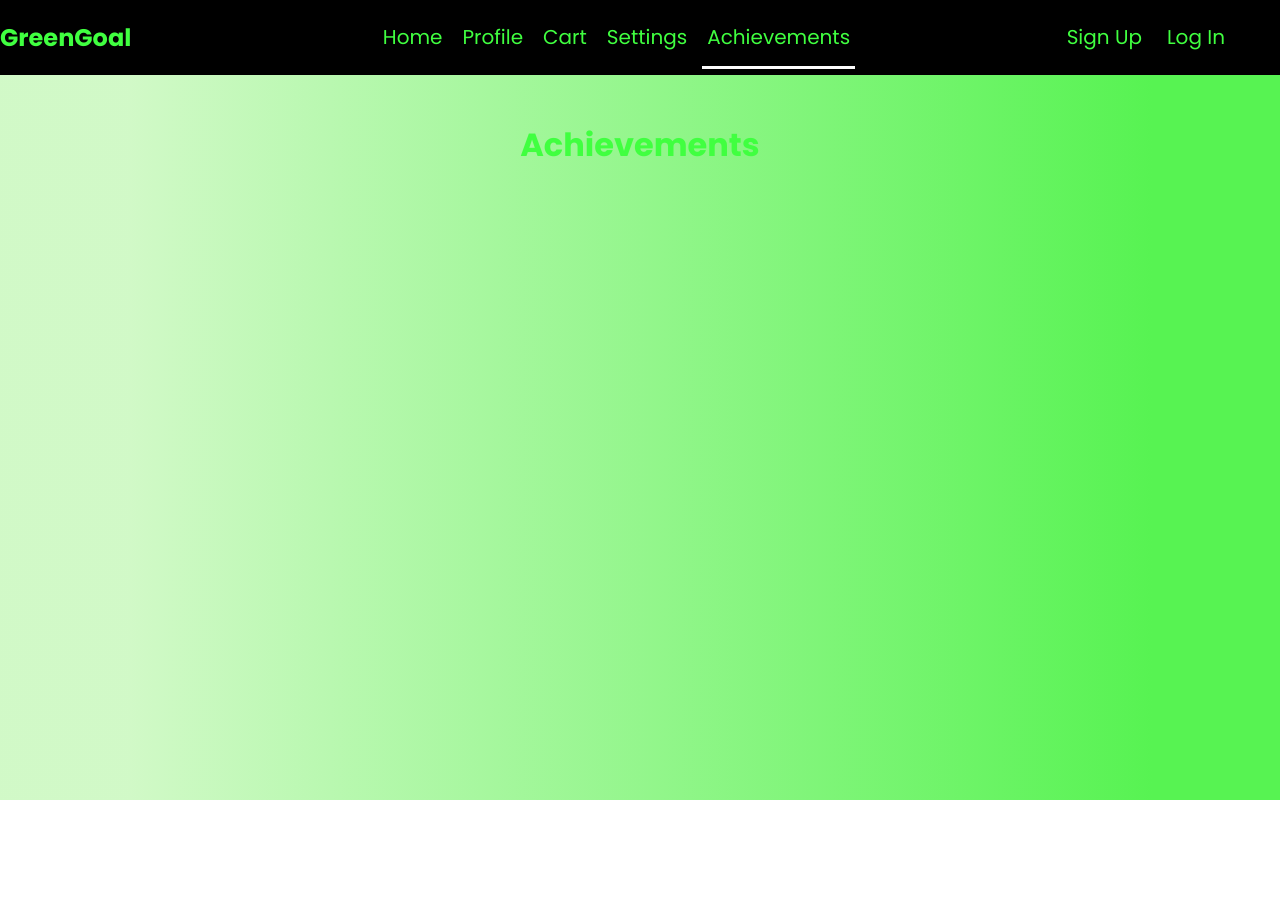
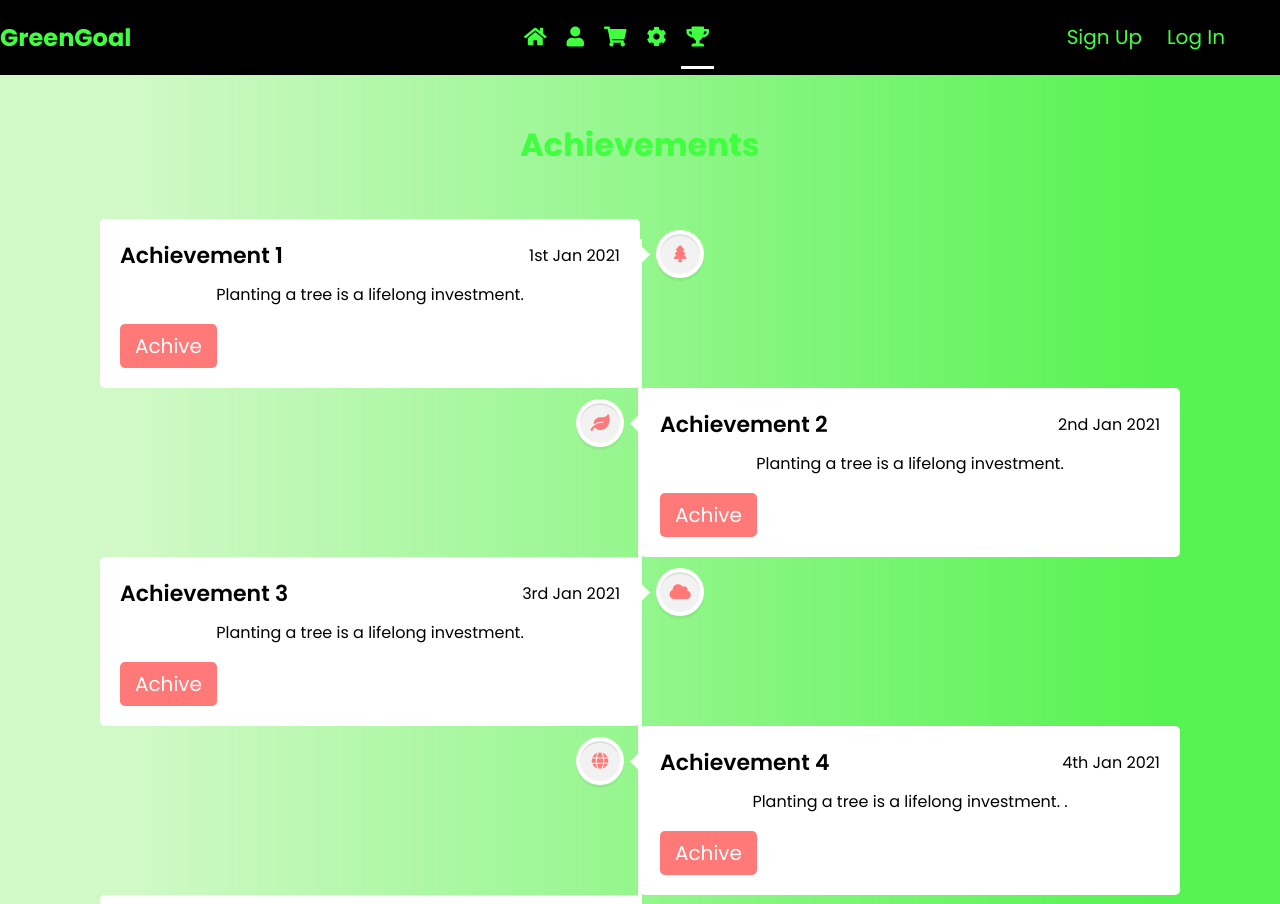
Before and after one commit to ZariProjects/Hack_Tues_GG, a React (Create React App) app in the folder green_goal/: page /achievements in a window 1280 px wide. Shown: the top 904 px of the page. Before the commit the page ends 800 px from the top, so only its background shows below. Built offline with nearby package versions, Linux system fonts and the light colour scheme; a web font is replaced by a local one.

Commit message:
Navbar Icons + Achievements

```diff
--- a/green_goal/src/components/NavigationBar/NavigationBar.js
+++ b/green_goal/src/components/NavigationBar/NavigationBar.js
@@ -9,11 +9,11 @@ class Navbar extends Component {
             <nav className = "NavbarItems">
                 <h1>GreenGoal</h1>
                 <ul>
-                <li><NavLink to="/" exact activeClassName="active">Home </NavLink></li>
-                <li><NavLink to="/profile" activeClassName="active">Profile</NavLink></li>
-                <li><NavLink to="/cart" activeClassName="active">Cart</NavLink></li>
-                <li><NavLink to="/settings" activeClassName="active">Settings</NavLink></li>
-                <li><NavLink to="/achievements" activeClassName="active">Achievements</NavLink></li>
+                <li><NavLink to="/" exact activeClassName="active"><i class="fa fa-home" aria-hidden="true"></i></NavLink></li>
+                <li><NavLink to="/profile" activeClassName="active"><i class="fa fa-user" aria-hidden="true"></i></NavLink></li>
+                <li><NavLink to="/cart" activeClassName="active"><i class="fa fa-shopping-cart" aria-hidden="true"></i></NavLink></li>
+                <li><NavLink to="/settings" activeClassName="active"><i class="fa fa-cog" aria-hidden="true"></i></NavLink></li>
+                <li><NavLink to="/achievements" activeClassName="active"><i class="fa fa-trophy" aria-hidden="true"></i></NavLink></li>
                 </ul>
                 <NavLink to="/sign_up" activeClassName="active" className = "sep">Sign Up</NavLink>
                 <NavLink to="/log_in" activeClassName="active" className = "sep_1">Log In</NavLink>
--- a/green_goal/src/containers/Achievements/achievements.css
+++ b/green_goal/src/containers/Achievements/achievements.css
@@ -1,3 +1,139 @@
+
 .Achievements {
-    /* Tuka si Luw*/
+    scroll-behavior: smooth;
 }
+
+::selection{
+    color: #fff;
+    background: #ff7979;
+
+}
+
+.wrapper{
+    max-width: 1080px;
+    margin: 50px auto;
+    padding: 0 20px;
+    position: relative;
+}
+.wrapper .center-line{
+    position: absolute;
+    height: 100%;
+    width: 4px;
+    background: #fff;
+    left: 50%;
+    top: 20px;
+    transform: translateX(-50%);
+}
+.wrapper .row{
+    display: flex;
+}
+.wrapper .row-1{
+    justify-content: flex-start;
+}
+.wrapper .row-2{
+    justify-content: flex-end;
+}
+.wrapper .row section{
+    background: #fff;
+    border-radius: 5px;
+    width: calc(50% - 40px);
+    padding: 20px;
+    position: relative;
+}.wrapper .row section::before{
+    position: absolute;
+    content: "";
+    height: 15px;
+    width: 15px;
+    background: #fff;
+    top: 28px;
+    z-index: -1;
+    transform: rotate(45deg);
+}
+.row-1 section::before{
+    right: -7px;
+}
+.row-2 section::before{
+    left: -7px;
+}
+.row section .icon,
+.center-line .scroll-icon{
+    position: absolute;
+    background: #f2f2f2;
+    height: 40px;
+    width: 40px;
+    text-align: center;
+    line-height: 40px;
+    border-radius: 50%;
+    color: #ff7979;
+    font-size: 17px;
+    box-shadow: 0 0 0 4px #fff, inset 0 2px 0 rgba(0,0,0,0.08), 0 3px 0 4px rgba(0,0,0,0.05);
+}
+.center-line .scroll-icon{
+    bottom: 0px;
+    left: 50%;
+    font-size: 25px;
+    transform: translateX(-50%);
+}
+.row-1 section .icon{
+    top: 15px;
+    right: -60px;
+}
+.row-2 section .icon{
+    top: 15px;
+    left: -60px;
+}
+.row section .details,
+.row section .bottom{
+    display: flex;
+    align-items: center;
+    justify-content: space-between;
+}
+.row section .details .title{
+    font-size: 22px;
+    font-weight: 600;
+}
+.row section p{
+    margin: 10px 0 17px 0;
+  }
+.row section .bottom a{
+    text-decoration: none;
+    background: #ff7979;
+    color: #fff;
+    padding: 7px 15px;
+    border-radius: 5px;
+    /* font-size: 17px; */
+    font-weight: 400;
+    transition: all 0.3s ease;
+}
+.row section .bottom a:hover{
+    transform: scale(0.97);
+}
+
+@media(max-width: 790px){
+    .wrapper .center-line{
+        left: 40px;
+    }
+    .wrapper .row{
+         margin: 30px 0 3px 60px;
+    }
+    .wrapper .row section{
+         width: 100%;
+    }
+    .row-1 section::before{
+         left: -7px;
+    }
+    .row-1 section .icon{
+        left: -60px;
+    }
+}
+
+@media(max-width: 440px){
+    .wrapper .center-line,
+    .row section::before,
+    .row section .icon{
+      display: none;
+    }
+    .wrapper .row{
+      margin: 10px 0;
+    }
+}
--- a/green_goal/src/containers/Achievements/achievements.js
+++ b/green_goal/src/containers/Achievements/achievements.js
@@ -1,11 +1,95 @@
 import React, { Component } from 'react';
+import "./Achievements.css";
 
 class Achievements extends Component {
-    render () {
+    render() {
         return (
             <div className="Achievements">
                 <h1>Achievements</h1>
-            </div>
+                <div class="wrapper">
+                    <div class="center-line">
+                        <a href="#" class="scroll-icon"><i class="fas fa-caret-up"></i></a>
+                    </div>
+                    <div class="row row-1">
+                        <section>
+                            <i class="icon fa fa-tree"></i>
+                            <div class="details">
+                                <span class="title">Achievement 1</span>
+                                <span>1st Jan 2021</span>
+                            </div>
+                            <p>Planting a tree is a lifelong investment.</p>
+                            <div class="bottom">
+                                <a href="#">Achive</a>
+                            </div>
+                        </section>
+                    </div>
+                    <div class="row row-2">
+                        <section>
+                            <i class="icon fa fa-leaf"></i>
+                            <div class="details">
+                                <span class="title">Achievement 2</span>
+                                <span>2nd Jan 2021</span>
+                            </div>
+                            <p>Planting a tree is a lifelong investment.</p>
+                            <div class="bottom">
+                                <a href="#">Achive</a>
+                            </div>
+                        </section>
+                    </div>
+                    <div class="row row-1">
+                        <section>
+                            <i class="icon fa fa-cloud"></i>
+                            <div class="details">
+                                <span class="title">Achievement 3</span>
+                                <span>3rd Jan 2021</span>
+                            </div>
+                            <p>Planting a tree is a lifelong investment.</p>
+                            <div class="bottom">
+                                <a href="#">Achive</a>
+                            </div>
+                        </section>
+                    </div>
+                    <div class="row row-2">
+                        <section>
+                            <i class="icon fas fa-globe"></i>
+                            <div class="details">
+                                <span class="title">Achievement 4</span>
+                                <span>4th Jan 2021</span>
+                            </div>
+                            <p>Planting a tree is a lifelong investment. .</p>
+                            <div class="bottom">
+                                <a href="#">Achive</a>
+                            </div>
+                        </section>
+                    </div>
+                    <div class="row row-1">
+                        <section>
+                            <i class="icon fa fa-tint"></i>
+                            <div class="details">
+                                <span class="title">Achievement 5</span>
+                                <span>5th Jan 2021</span>
+                            </div>
+                            <p>Planting a tree is a lifelong investment. .</p>
+                            <div class="bottom">
+                                <a href="#">Achive</a>
+                            </div>
+                        </section>
+                    </div>
+                    <div class="row row-2">
+                        <section>
+                            <i class="icon fa fa-star"></i>
+                            <div class="details">
+                                <span class="title">Achievement 6</span>
+                                <span>6th Jan 2021</span>
+                            </div>
+                            <p>Planting a tree is a lifelong investment. .</p>
+                            <div class="bottom">
+                                <a href="#">Achive</a>
+                            </div>
+                        </section>
+                    </div>
+                </div>
+            </div >
         )
     }
 };
```
